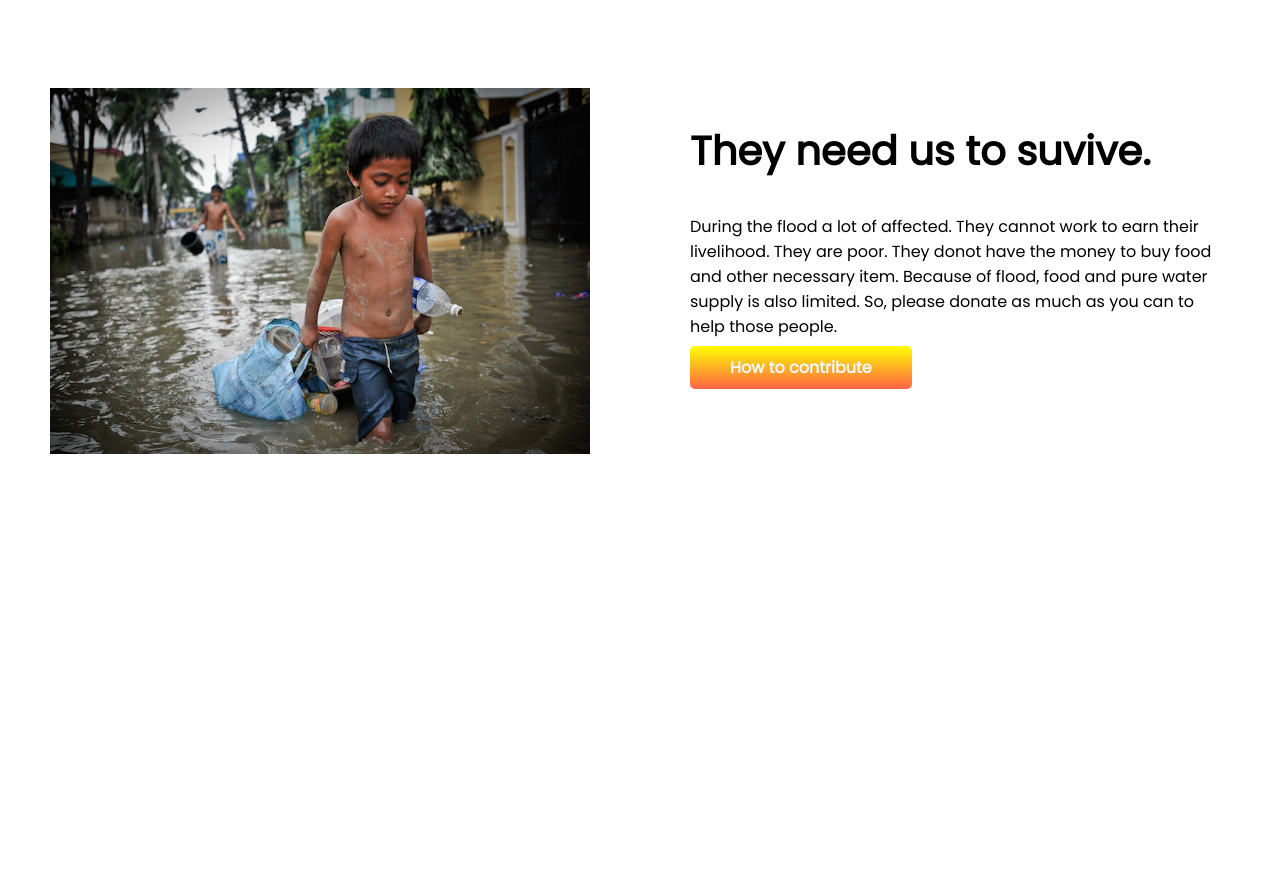
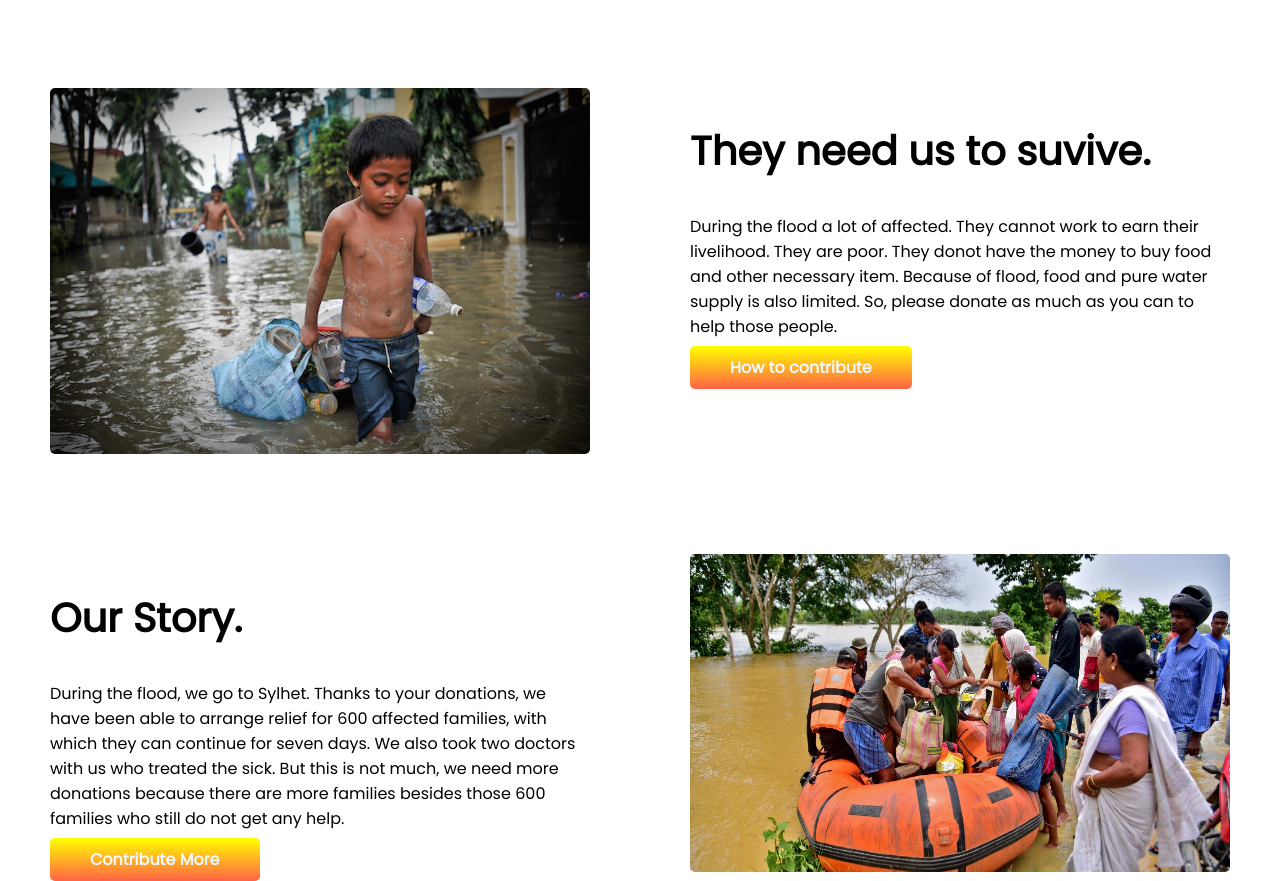
Before and after one commit to ABuBakar7447/donate-for-humanity-repo, a plain HTML site: page index.html in a window 1280 px wide. Shown: the part 2134-3015 px from the top of the page. Before the commit the page ends 2595 px from the top, so only its background shows below. Drawn offline with Linux system fonts and the light colour scheme.

Commit message:
new change

```diff
--- a/index.html
+++ b/index.html
@@ -152,6 +152,27 @@
     </section>
 
 
+    <section class="container-flex">
+
+        <div class="donation-survive-width">
+            <h2>Our Story.</h2>
+
+            <p>
+                During the flood, we go to Sylhet. Thanks to your donations, we have been able to arrange relief for 600 affected families, with which they can continue for seven days. We also took two doctors with us who treated the sick. But this is not much, we need more donations because there are more families besides those 600 families who still do not get any help.
+            </p>
+
+            <a class="button-link"  target="_blank" href="">Contribute More</a>
+
+        </div>
+
+        <div class="donation-survive-width">
+            <img src="donation5.jpg" alt="">
+        </div>
+
+    </section>
+
+
+
 
 
 
--- a/style.css
+++ b/style.css
@@ -135,6 +135,7 @@ h3{
 .donation-survive-width img{
     width: 100%;
     height: 100%;
+    border-radius: 5px;
 
 
 
```
